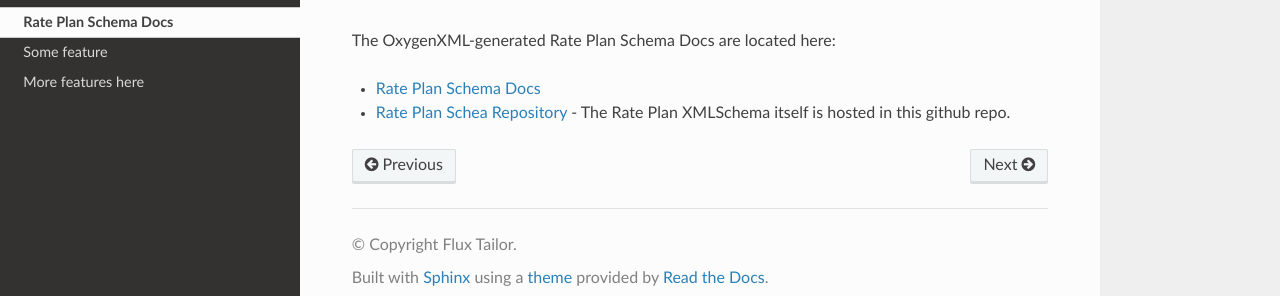
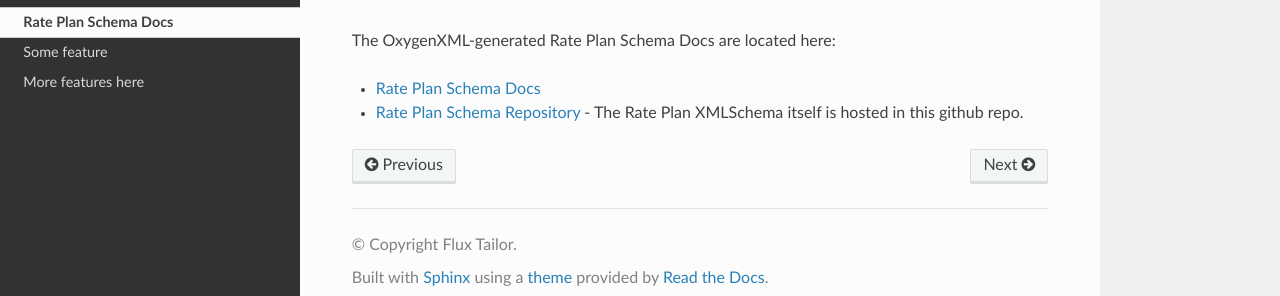
Before and after one commit to aminata-cisse-fluxtailor/rate-plan-documentation, a Sphinx documentation site: the page built from doc/xml-schema.md, in a window 1280 px wide. Shown: the part 131-427 px from the top of the page. Built offline with Sphinx 7.4.7 and the Read the Docs theme 2.0.0, drawn with Linux system fonts in a browser that asks for light colours.

Commit message:
Update xml-schema.md
fixing typpo in "schema"

```diff
--- a/doc/xml-schema.md
+++ b/doc/xml-schema.md
@@ -3,4 +3,4 @@
 The OxygenXML-generated Rate Plan Schema Docs are located here:
 
 * [Rate Plan Schema Docs](https://flux-tailor.github.io/rate-plan-documentation/_static/rate-plan-schema-docs/rate_plan_main.html)
-* [Rate Plan Schea Repository](https://github.com/Flux-Tailor/rate-plan-schema) - The Rate Plan XMLSchema itself is hosted in this github repo.
+* [Rate Plan Schema Repository](https://github.com/Flux-Tailor/rate-plan-schema) - The Rate Plan XMLSchema itself is hosted in this github repo.
```
